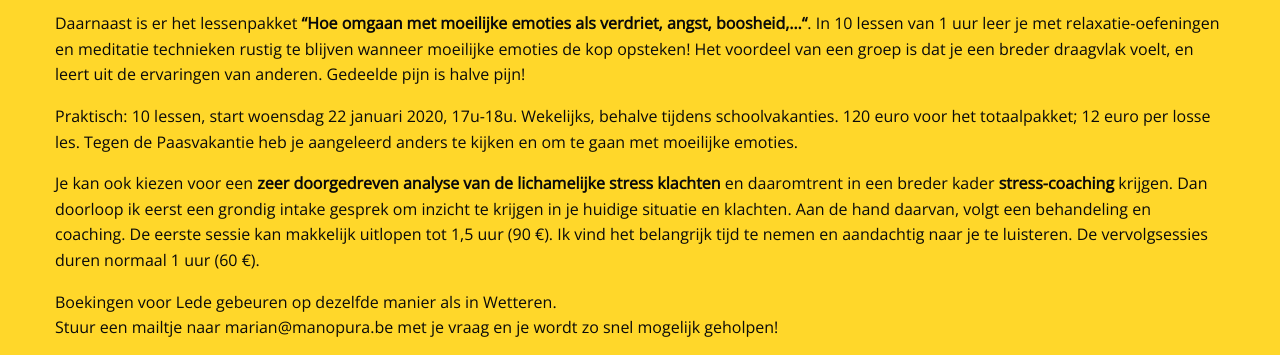
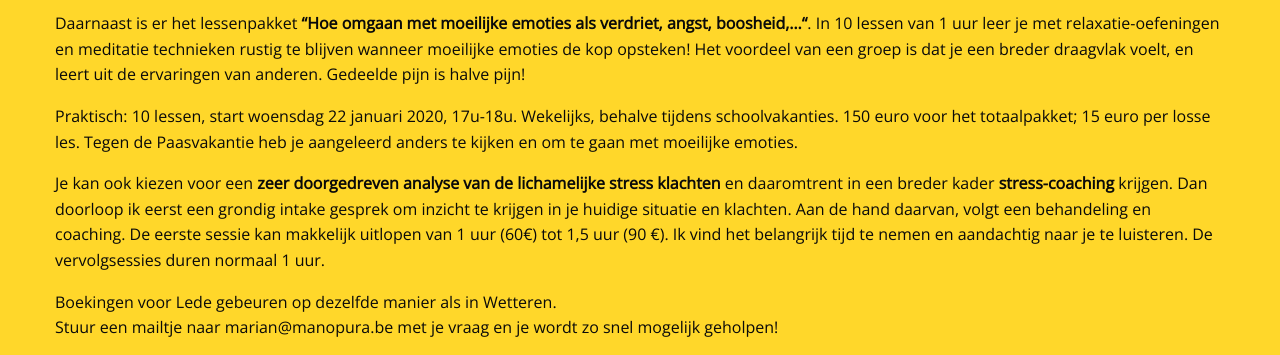
Before and after one commit to manopura/manopura.github.io, a Jekyll site: the page built from gezondheidshuislede.md, in a window 1280 px wide. Shown: the part 452-807 px from the top of the page. Built offline with Jekyll 4.4.1, drawn with Linux system fonts in a browser that asks for light colours; nearby versions of some CDN libraries; our own code applies the rules of GitHub Pages for plain Markdown files.

Commit message:
Update gezondheidshuislede.md

```diff
--- a/gezondheidshuislede.md
+++ b/gezondheidshuislede.md
@@ -21,11 +21,11 @@
 
 
 
-Praktisch: 10 lessen, start woensdag 22 januari 2020, 17u-18u. Wekelijks, behalve tijdens schoolvakanties. 120 euro voor het totaalpakket; 12 euro per losse les.
+Praktisch: 10 lessen, start woensdag 22 januari 2020, 17u-18u. Wekelijks, behalve tijdens schoolvakanties. 150 euro voor het totaalpakket; 15 euro per losse les.
 Tegen de Paasvakantie heb je aangeleerd anders te kijken en om te gaan met moeilijke emoties.
 
 
-Je kan ook kiezen voor een **zeer doorgedreven analyse van de lichamelijke stress klachten** en daaromtrent in een breder kader **stress-coaching** krijgen. Dan doorloop ik eerst een grondig intake gesprek om inzicht te krijgen in je huidige situatie en klachten. Aan de hand daarvan, volgt een behandeling en coaching. De eerste sessie kan makkelijk uitlopen tot 1,5 uur (90 €). Ik vind het belangrijk tijd te nemen en aandachtig naar je te luisteren. De vervolgsessies duren normaal 1 uur (60 €).
+Je kan ook kiezen voor een **zeer doorgedreven analyse van de lichamelijke stress klachten** en daaromtrent in een breder kader **stress-coaching** krijgen. Dan doorloop ik eerst een grondig intake gesprek om inzicht te krijgen in je huidige situatie en klachten. Aan de hand daarvan, volgt een behandeling en coaching. De eerste sessie kan makkelijk uitlopen van 1 uur (60€) tot 1,5 uur (90 €). Ik vind het belangrijk tijd te nemen en aandachtig naar je te luisteren. De vervolgsessies duren normaal 1 uur.
 
 
 Boekingen voor Lede gebeuren op dezelfde manier als in Wetteren.
```
